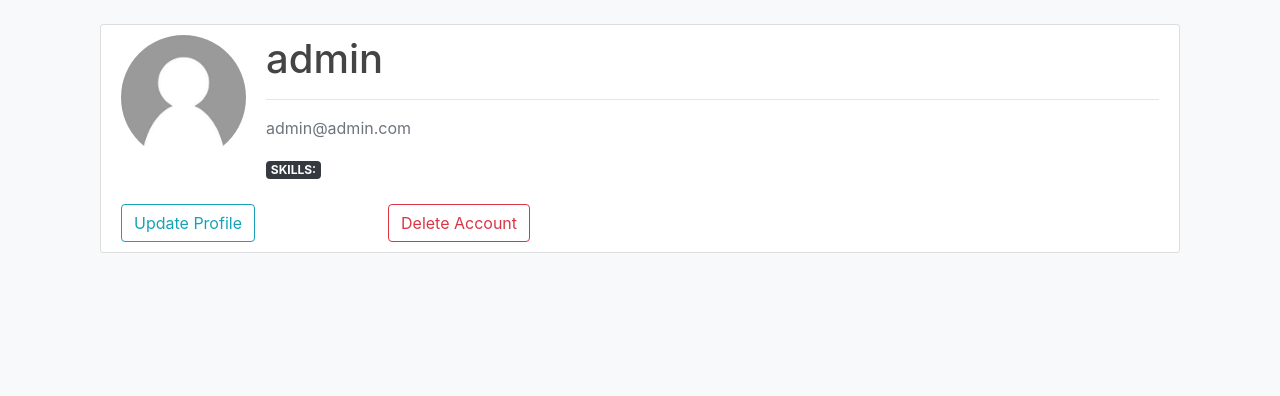
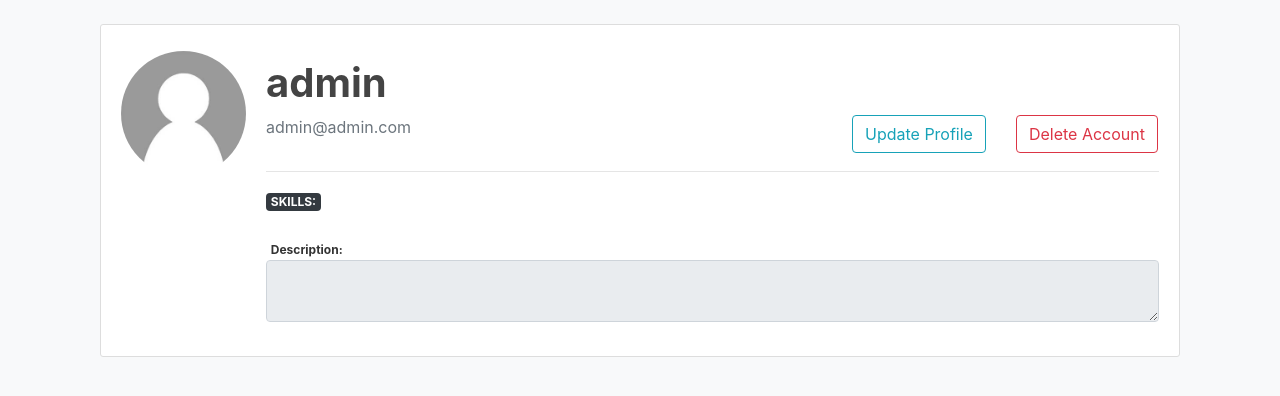
Before and after one commit to KofiAAnnor/UMD-Connect, a Flask app: page /profile in a window 1280 px wide. Shown: the part 56-452 px from the top of the page. Run offline with Flask 2, Linux system fonts and the light colour scheme; a user stored in the database is signed in; data comes from the database, SQL or seed files in the repository; data that the repository does not hold is empty; some libraries are stand-ins or nearby versions.

Commit message:
Update profile.html

```diff
--- a/flaskapp/templates/profile.html
+++ b/flaskapp/templates/profile.html
@@ -3,32 +3,47 @@
     <div class="container">
       <div class="content-section">
         <div class="media">
-          <img class="rounded-circle account-img" src="{{ image_file }}">
+          <img class="rounded-circle account-img mt-3" src="{{ image_file }}">
           <div class="media-body">
-            <h2 class="account-heading">{{ current_user.username }}</h2>
+            <br>
+            <h1 class="account-heading"><b>{{ current_user.username }}</b></h1>
+            <div class="row justify-content-end pr-3">
+              <div class="col">
+                <p class="text-secondary">{{ current_user.email }}</p>
+              </div>
+              <div class="col-auto-3">
+                <a class="btn btn-outline-info" href="{{ url_for('update') }}">Update Profile</a>
+              </div>
+              <div class="col-auto"></div>
+              <div class="col-auto-2">
+                <form action="{{url_for('delete_account')}}" method="POST">
+                  <input type="hidden" value={{current_user.email}} name="email"/>
+                  <input type="submit" value="Delete Account" class="btn btn-outline-danger" onclick="return confirm('Are you sure?');"/>
+                </form>
+              </div>
+            </div>
             <hr>
-            <p class="text-secondary">{{ current_user.email }}</p>
+            <div>
               <span class="badge badge-dark">SKILLS:</span>
               {% if skillTags.BusinessTag != None %} <span class="badge badge-primary">Business</span>{% endif %}
               {% if skillTags.LiteratureTag != None %} <span class="badge badge-info">Literature</span>{% endif %}
               {% if skillTags.TechnologyTag != None %} <span class="badge badge-success">Technology</span>{% endif %}
               {% if skillTags.ArtTag != None %} <span class="badge badge-warning">Art</span>{% endif %}
               {% if skillTags.MusicTag != None %} <span class="badge badge-danger">Music</span>{% endif %}
+
+              <br><br>
+              <span class="badge">Description:</span>
+              <textarea class="form-control" readonly>
+                {% if current_user.description %}
+                  {{ current_user.description }}
+                {% endif %}
+              </textarea>
+            </div>
+
           </div>
         </div>
+
         <br>
-        <div class="row">
-          <div class="col">
-            <a class="btn btn-outline-info" href="{{ url_for('update') }}">Update Profile</a>
-          </div>
-          <div class="col">
-            <form action="{{url_for('delete_account')}}" method="POST">
-              <input type="hidden" value={{current_user.email}} name="email"/>
-              <input type="submit" value="Delete Account" class="btn btn-outline-danger" onclick="return confirm('Are you sure?');"/>
-            </form>
-          </div>
-          <div class="col"></div><div class="col"></div>
-        </div>
       </div>
     </div>
 {% endblock content %}
```
Lines whose indentation alone changed are shown as unchanged.
